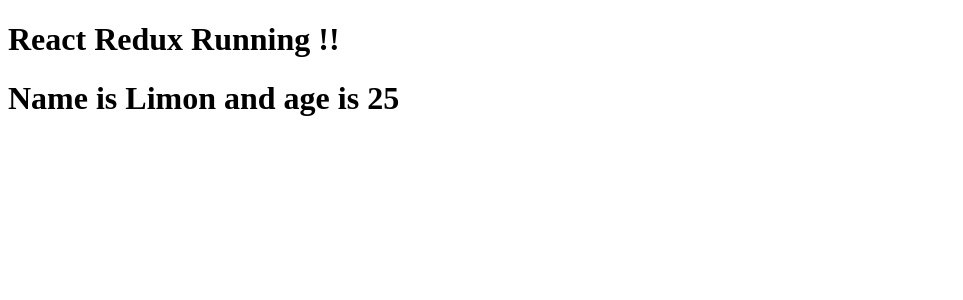
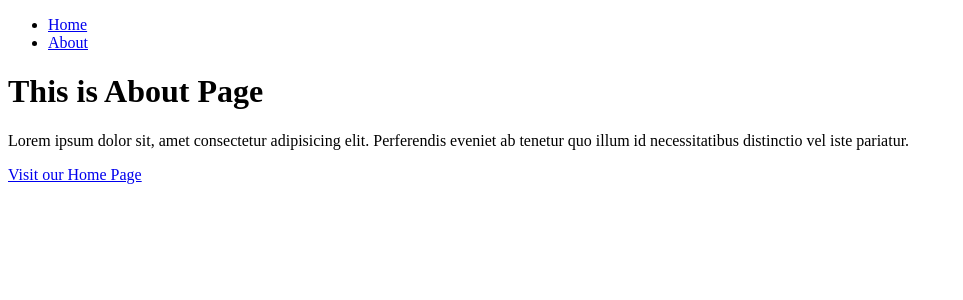
Before and after one commit to Limon714/react-redux, a React (Create React App) app: page /about in a window 1280 px wide. Shown: the top 300 px of the page, without its empty margins (0-963 px from the left). Built offline with nearby package versions, Linux system fonts and the light colour scheme.

Commit message:
React-Router-dom

```diff
--- a/package.json
+++ b/package.json
@@ -9,6 +9,7 @@
     "react": "^18.2.0",
     "react-dom": "^18.2.0",
     "react-redux": "^8.0.4",
+    "react-router-dom": "^6.4.1",
     "react-scripts": "5.0.1",
     "redux": "^4.2.0",
     "web-vitals": "^2.1.4"
--- a/src/App.js
+++ b/src/App.js
@@ -1,11 +1,19 @@
 import React from 'react'
-import User from './User'
+import { BrowserRouter,Routes, Route } from "react-router-dom";
+import Home from './Routerdom/Home';
+import About from './Routerdom/About';
+import Navbar from './Routerdom/Navbar';
 const App = () => {
   return (
     <>
       <div>
-        <h1>React Redux Running !!</h1>
-        <User data={{name:'Limon', age:25}} />
+        <BrowserRouter>
+          <Navbar/>
+          <Routes>
+            <Route path="/" element={ <Home/> }  />
+            <Route path="/about" element={ <About/> }  />
+        </Routes>
+        </BrowserRouter>
       </div>
     </>
   )
--- /dev/null
+++ b/src/Routerdom/About.js
@@ -0,0 +1,19 @@
+import React from 'react'
+import { Link } from "react-router-dom";
+const About = () => {
+  return (
+    <>
+      <div>
+        <h1>This is About Page</h1>
+        <p>
+          Lorem ipsum dolor sit, amet consectetur adipisicing elit. Perferendis
+          eveniet ab tenetur quo illum id necessitatibus distinctio vel iste
+          pariatur.
+        </p>
+        <Link to="/">Visit our Home Page</Link>
+      </div>
+    </>
+  );
+}
+
+export default About
--- /dev/null
+++ b/src/Routerdom/Home.js
@@ -0,0 +1,19 @@
+import React from "react";
+import { Link } from "react-router-dom";
+const Home = () => {
+  return (
+    <>
+      <div>
+        <h1>This is Home Page</h1>
+        <p>
+          Lorem ipsum dolor sit, amet consectetur adipisicing elit. Perferendis
+          eveniet ab tenetur quo illum id necessitatibus distinctio vel iste
+          pariatur.
+              </p>
+              <Link to ="/about">Visit our About Page</Link>
+      </div>
+    </>
+  );
+};
+
+export default Home;
--- /dev/null
+++ b/src/Routerdom/Navbar.js
@@ -0,0 +1,21 @@
+import React from 'react'
+import { Link } from 'react-router-dom';
+const Navbar = () => {
+  return (
+    <>
+      <div>
+        <ul>
+          <li>
+            <Link to="/">Home</Link>
+                  </li>
+            <li>
+            <Link to="/about">About</Link>
+                  </li>
+
+        </ul>
+      </div>
+    </>
+  );
+}
+
+export default Navbar
```
Also changed, not shown: src/Imperative/ForwardRef.js (added), 1 other file (tests, documents, lock files or other folders).
